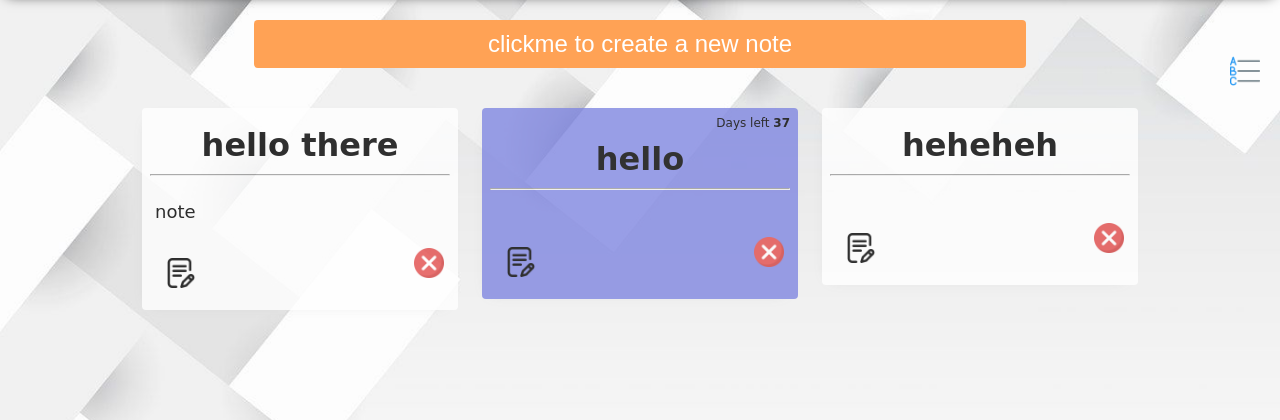
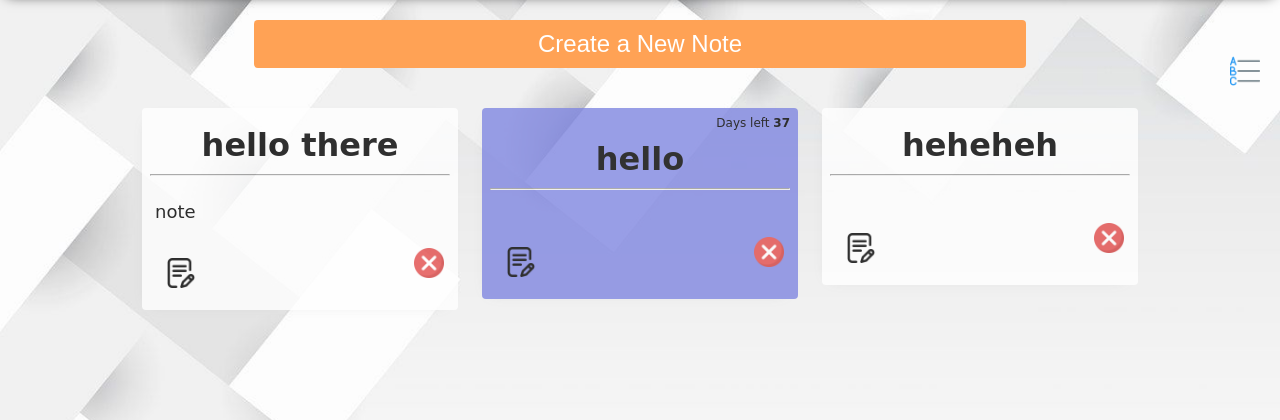
Before and after one commit to leonardusdirkstofbergbotes/Todo-App, a PHP site: page /todo.php in a window 1280 px wide. Shown: the part 80-500 px from the top of the page. Run offline with PHP 8.4, Linux system fonts and the light colour scheme; a user stored in the database is signed in; data comes from the database, SQL or seed files in the repository; some libraries are stand-ins or nearby versions; some web fonts are replaced.

Commit message:
changed the create new note button inside text

```diff
--- a/todo.php
+++ b/todo.php
@@ -57,7 +57,7 @@
     </div>
 
     <div class="form_controls">
-      <button type="button" id="clickme">clickme to create a new note</button>
+      <button type="button" id="clickme">Create a New Note</button>
       </div>
       <p id="sort" onclick="sort()"><img src="icons/sort.png"></p>
   <div>
```
